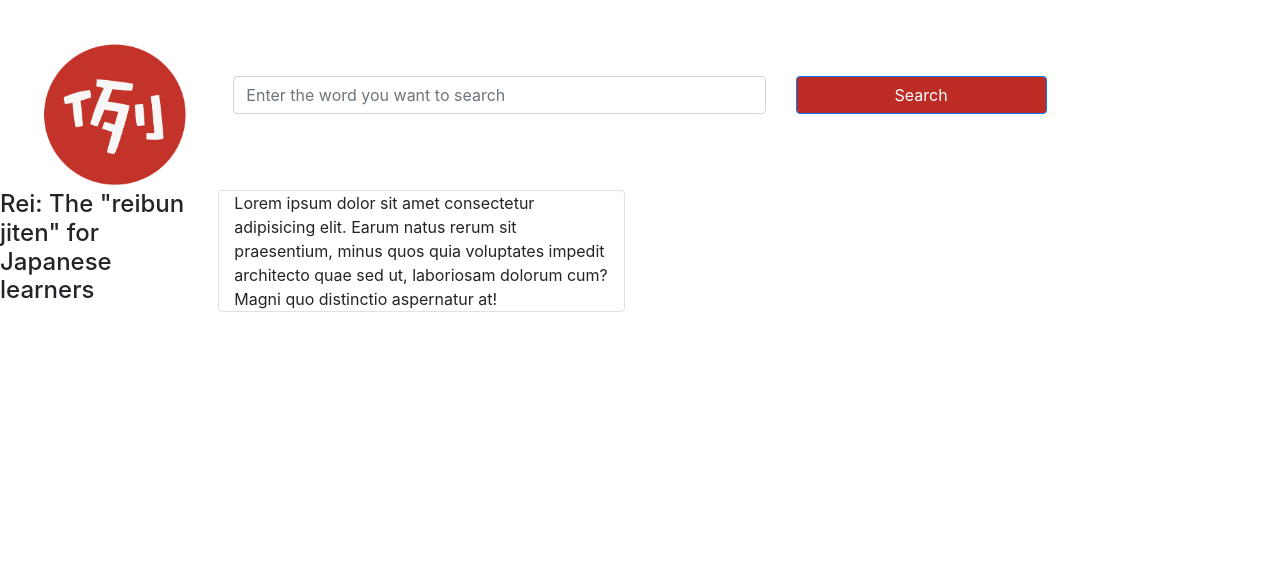
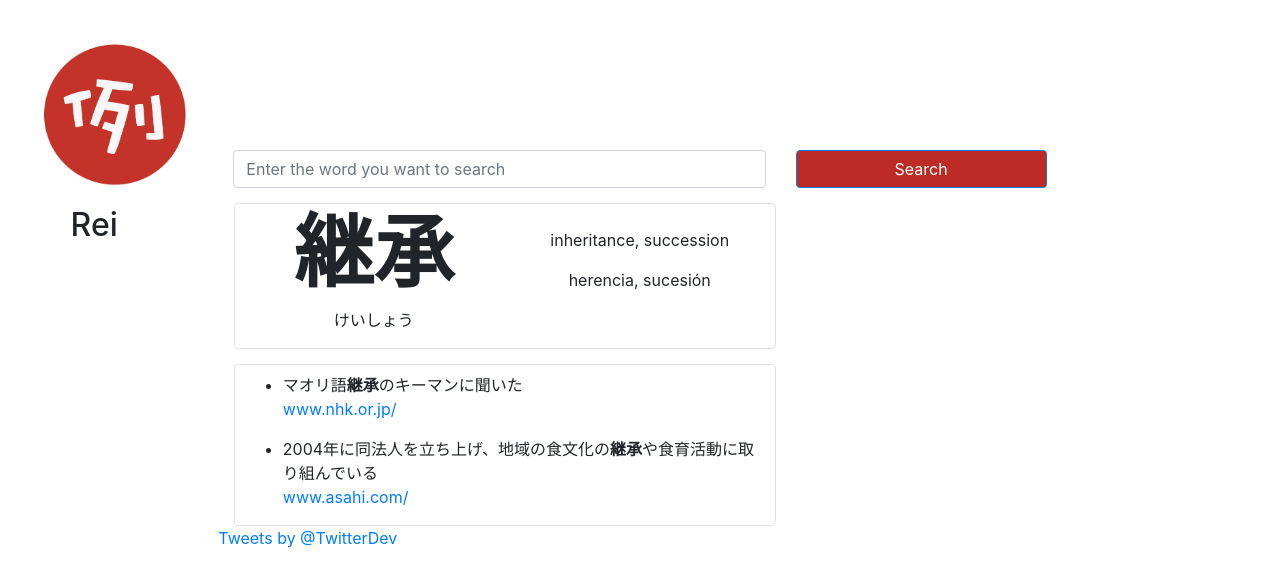
Before and after one commit to shinjatta/rei, an Angular app: page / in a window 1280 px wide. Shown: the top 586 px of the page. Built offline with nearby package versions, Linux system fonts and the light colour scheme.

Commit message:
Colocant les caselles on han de ser

```diff
--- a/src/app/app.component.html
+++ b/src/app/app.component.html
@@ -1,17 +1,15 @@
 <div class="row">
     <div class="col-2">
         <img src="assets/logo.png" class="logo" alt="">
+        <h2 class="text-center mt-3">Rei</h2>
     </div>
     <div class="col-8 align-self-center">
         <app-buscador></app-buscador>
-    </div>
-</div>
-<div class="row">
-    <div class="col-2">
-        <h4>Rei: The "reibun jiten" for Japanese learners</h4>
-    </div>
-    <div class="col-6">
         <app-definicion></app-definicion>
+        <app-ejemplos></app-ejemplos>
+        <a class="twitter-timeline" href="https://twitter.com/TwitterDev" data-width="300" data-height="300">
+            Tweets by @TwitterDev
+        </a>
     </div>
 </div>
 <router-outlet></router-outlet>
--- a/src/app/buscador/buscador.component.css
+++ b/src/app/buscador/buscador.component.css
@@ -1,3 +1,6 @@
 .btn-primary, .btn-primary:hover, .btn-primary:active, .btn-primary:visited {
     background-color: #BC2C25 !important;
 }
+.row{
+    margin-top: 150px;
+}
--- a/src/app/definicion/definicion.component.css
+++ b/src/app/definicion/definicion.component.css
@@ -1,3 +1,14 @@
 .border{
     border-color: #AC8572 ;
 }
+.row{
+    margin-left: 0.5px;
+    margin-top: 15px;
+}
+h1{
+    font-size: 5rem;
+}
+.rejilla {
+    display: grid;
+    grid-template-columns: 1fr 1fr;
+  }
--- a/src/app/definicion/definicion.component.html
+++ b/src/app/definicion/definicion.component.html
@@ -1,7 +1,14 @@
 <div class="row">
     <div class="col-8">
-        <div class="container border rounded">
-            Lorem ipsum dolor sit amet consectetur adipisicing elit. Earum natus rerum sit praesentium, minus quos quia voluptates impedit architecto quae sed ut, laboriosam dolorum cum? Magni quo distinctio aspernatur at!
+        <div class="border rounded rejilla text-center">
+            <div class="ml-2">
+                <h1><b>継承</b></h1>
+                <p>けいしょう</p>
+            </div>
+            <div class="mt-4">
+                <p>inheritance, succession</p>
+                <p>herencia, sucesión</p>
+            </div>
         </div>
     </div>
 </div>
--- a/src/app/ejemplos/ejemplos.component.css
+++ b/src/app/ejemplos/ejemplos.component.css
@@ -0,0 +1,4 @@
+.row{
+    margin-left: 0.5px;
+    margin-top: 15px;
+}
--- a/src/app/ejemplos/ejemplos.component.html
+++ b/src/app/ejemplos/ejemplos.component.html
@@ -1 +1,24 @@
-<p>ejemplos works!</p>
+<div class="row">
+    <div class="col-8">
+        <div class="border rounded">
+            <div class="ejemplo m-2">
+                <ul>
+
+                <li>
+                <blockquote class="blockquote-reverse">
+                    マオリ語<b>継承</b>のキーマンに聞いた
+                    <footer><a href="https://www.nhk.or.jp/hokkaido/articles/slug-n0055dadf6e66">www.nhk.or.jp/</a></footer>
+                  </blockquote>
+                </li>
+                <li>
+                  <blockquote class="blockquote-reverse">
+                    2004年に同法人を立ち上げ、地域の食文化の<b>継承</b>や食育活動に取り組んでいる
+                    <footer><a href="https://www.asahi.com/articles/ASP2S6SM9NDZTLTB00G.html?iref=pc_ss_date_article">www.asahi.com/</a></footer>
+                  </blockquote>
+                </li>
+                </ul>
+             </div>
+        </div>
+    </div>
+
+</div>
--- a/src/index.html
+++ b/src/index.html
@@ -10,4 +10,20 @@
 <body>
   <app-root></app-root>
 </body>
+<script>window.twttr = (function(d, s, id) {
+  var js, fjs = d.getElementsByTagName(s)[0],
+    t = window.twttr || {};
+  if (d.getElementById(id)) return t;
+  js = d.createElement(s);
+  js.id = id;
+  js.src = "https://platform.twitter.com/widgets.js";
+  fjs.parentNode.insertBefore(js, fjs);
+
+  t._e = [];
+  t.ready = function(f) {
+    t._e.push(f);
+  };
+
+  return t;
+}(document, "script", "twitter-wjs"));</script>
 </html>
```
